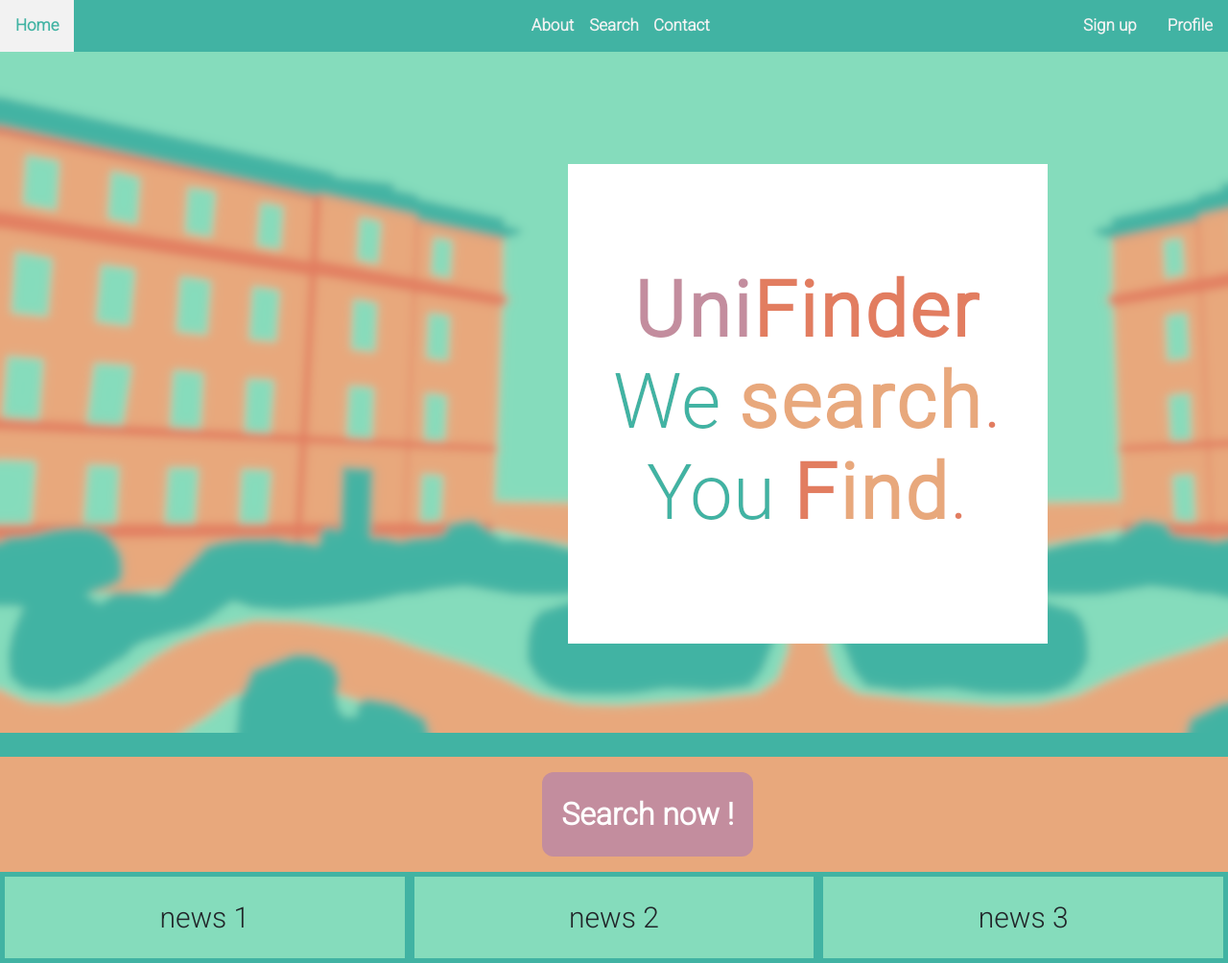
After one commit to UniFinder/WebSite, a Flask app: page / in a window 1280 px wide; the page is wider, and only the part inside the window is pictured. The commit adds this page. Shown: that part at 96% size. Run offline with Flask 2, Linux system fonts and the light colour scheme; some libraries are stand-ins or nearby versions.

Commit message:
Add files via upload

```diff
--- /dev/null
+++ b/templates/base.html
@@ -0,0 +1,135 @@
+<!DOCTYPE html>
+<html>
+<head>
+    <link rel="stylesheet" href="https://stackpath.bootstrapcdn.com/bootstrap/4.3.1/css/bootstrap.min.css" integrity="sha384-ggOyR0iXCbMQv3Xipma34MD+dH/1fQ784/j6cY/iJTQUOhcWr7x9JvoRxT2MZw1T" crossorigin="anonymous">
+	<link rel="preconnect" href="https://fonts.gstatic.com">
+    <link href="https://fonts.googleapis.com/css2?family=Roboto:wght@300&display=swap" rel="stylesheet">
+    <title>{% block title %}{% endblock %}</title>
+    <!link rel="stylesheet" href={{url_for('static', filename='style/main.css') }} >
+    <style>
+        body {
+            font-family: 'Roboto', sans-serif;
+            background-color: #85dcbc;
+        }
+
+        /* Add a black background color to the top navigation */
+        .topnav {
+          position: relative;
+          background-color: #41b3a3;
+          overflow: hidden;
+        }
+
+        /* Style the links inside the navigation bar */
+        .topnav a {
+          float: left;
+          color: #f2f2f2;
+          text-align: center;
+          padding: 14px 16px;
+          text-decoration: none;
+          font-size: 17px;
+        }
+
+        /* Change the color of links on hover */
+        .topnav a:hover {
+          background-color: #f2f2f2;
+          color: #41b3a3;
+        }
+
+        /* Add a color to the active/current link */
+        .topnav a.active {
+          background-color: #4CAF50;
+          color: white;
+        }
+
+        /* Centered section inside the top navigation */
+        .topnav-centered a {
+          float: none;
+          position: absolute;
+          top: 50%;
+          left: 50%;
+          transform: translate(-50%, -50%);
+        }
+
+        .topnav-centered1 a {
+          float: none;
+          position: absolute;
+          top: 50%;
+          left: 45%;
+          transform: translate(-50%, -50%);
+        }
+
+        .topnav-centered2 a {
+          float: none;
+          position: absolute;
+          top: 50%;
+          left: 55.5%;
+          transform: translate(-50%, -50%);
+        }
+
+        /* Right-aligned section inside the top navigation */
+        .topnav-right {
+          float: right;
+        }
+
+        /* Responsive navigation menu - display links on top of each other instead of next to each other (for mobile devices) */
+        @media screen and (max-width: 600px) {
+          .topnav a, .topnav-right {
+            float: none;
+            display: block;
+          }
+
+          .topnav-centered a {
+            position: relative;
+            top: 0;
+            left: 0;
+            transform: none;
+          }
+        }
+
+
+
+
+
+
+		{% block style %}
+
+
+        {% endblock %}
+
+	</style>
+
+</head>
+<body>
+
+    <div class="topnav">
+
+      <!-- Centered link -->
+      <div class="topnav-centered">
+        <a href="/search"><b>Search</b></a>
+      </div>
+
+      <div class="topnav-centered1">
+        <a href="/about"><b>About</b></a>
+      </div>
+
+      <div class="topnav-centered2">
+        <a href="/contact"><b>Contact</b></a>
+      </div>
+
+      <!-- Left-aligned links (default) -->
+      <a href="/"><b>Home</b></a>
+
+      <!-- Right-aligned links -->
+      <div class="topnav-right">
+        <a href="/profile"><b>Sign up</b></a>
+        <a href="/profile"><b>Profile</b></a>
+      </div>
+
+    </div>
+
+    {% block body %}
+
+    {% endblock %}
+
+</body>
+</html>
--- /dev/null
+++ b/templates/main_menu.html
@@ -0,0 +1,78 @@
+{% extends "base.html" %}
+
+{% block title %} Home {% endblock%}
+
+{% block style %}
+
+.container1 {
+  height: 120px;
+  max-width: 10000px;
+  position: relative;
+  background: #e8a87c;
+}
+.vertical-center {
+  margin: 0;
+  position: absolute;
+  top: 50%;
+  left: 44%;
+  -ms-transform: translateY(-50%);
+  transform: translateY(-50%);
+}
+.button {
+  background-color: #c38d9e;
+  border: none;
+  color: white;
+  padding: 20px;
+  text-align: center;
+  text-decoration: none;
+  display: inline-block;
+  font-size: 32px;
+  margin: 4px 2px;
+  border-radius: 12px;
+}
+.button:hover {
+  background-color: white;
+  color: #c38d9e;
+}
+
+
+.grid-container {
+  display: grid;
+  grid-gap: 10px;
+  grid-template-columns: auto auto auto;
+  background-color: #41b3a3;
+  padding: 5px;
+}
+
+.grid-item {
+  background-color: #85dcbc;
+  padding: 20px;
+  font-size: 30px;
+  text-align: center;
+}
+
+
+{% endblock%}
+
+{% block body %}
+
+<!-- class="rounded" -->
+<img src={{url_for('static', filename='pictures/home-background-6.png')}} alt="Responsive image" style="width:1684px;height:735px;">
+
+
+<div class="container1">
+  <div class="vertical-center">
+    <button class="button" href="search"><b>Search now !</b></button>
+  </div>
+</div>
+
+
+
+<div class="grid-container">
+  <div class="grid-item">news 1</div>
+  <div class="grid-item">news 2</div>
+  <div class="grid-item">news 3</div>
+</div>
+
+
+{% endblock %}
```
Also changed, not shown: templates/about.html (added, +54 -0 lines), templates/contact.html (added, +52 -0 lines), templates/profile.html (+4 -41 lines), templates/result.html (+52 -35 lines), templates/search.html (added, +147 -0 lines).
